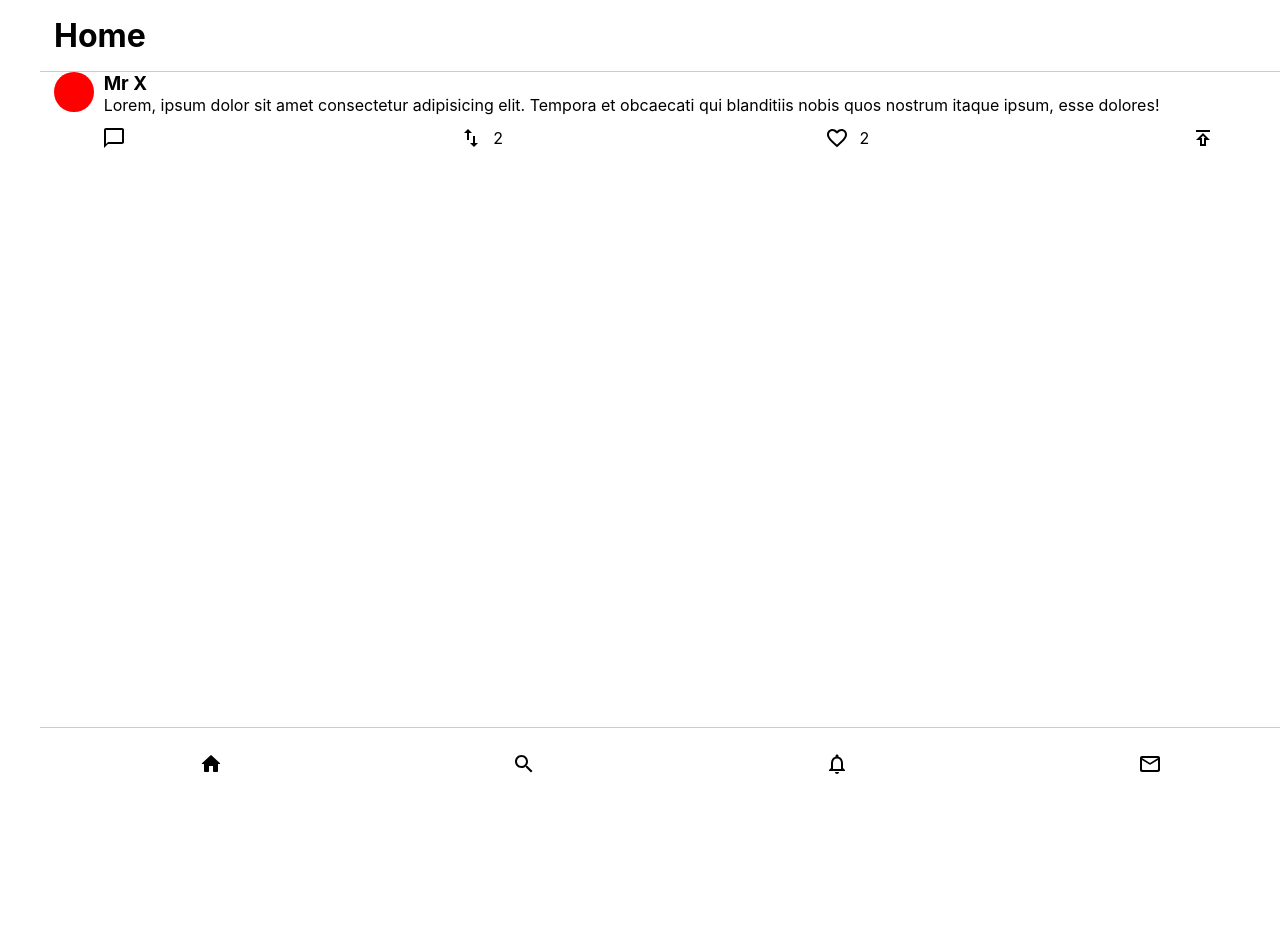
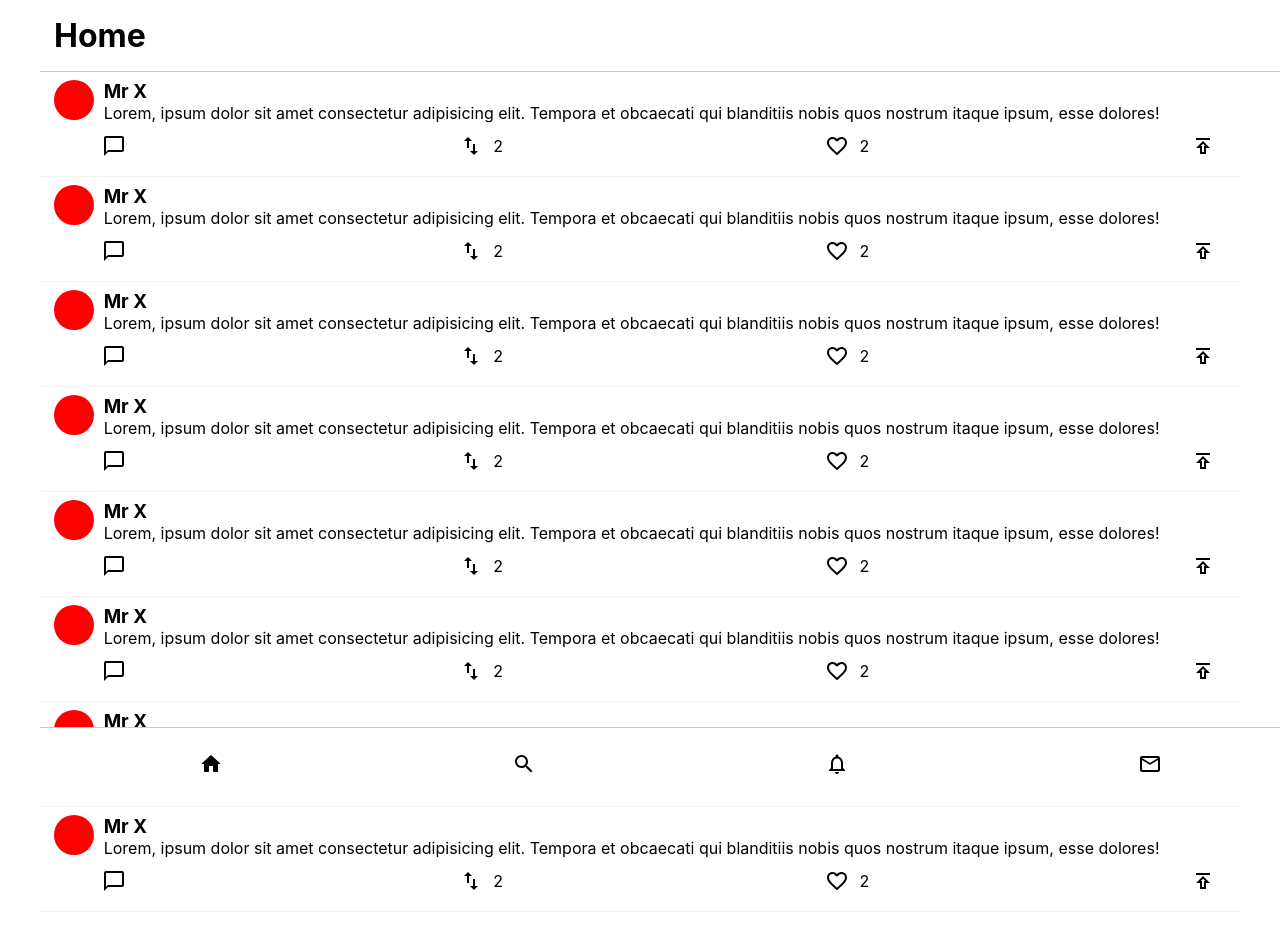
Before and after one commit to SskYwaLkeR/twitter-clone, a React (Create React App) app: page / in a window 1280 px wide. Shown: the top 928 px of the page. Before the commit the page ends 800 px from the top, so only its background shows below. Built offline with nearby package versions, Linux system fonts and the light colour scheme.

Commit message:
basic ui

```diff
--- a/src/App.js
+++ b/src/App.js
@@ -8,6 +8,13 @@ function App() {
         <div className="App">
             <Header />
             <Post />
+            <Post />
+            <Post />
+            <Post />
+            <Post />
+            <Post />
+            <Post />
+            <Post />
             <Footer />
         </div>
     )
--- a/src/Components/Posts/posts.styles.scss
+++ b/src/Components/Posts/posts.styles.scss
@@ -5,8 +5,9 @@
 }
 
 .posts-wrapper {
-    padding: 0 0.875rem;
+    padding: 0.5rem 0.875rem;
     display: flex;
+    border-bottom: solid 1px #f1f1f1;
 
     .profile {
         width: 40px;
```
